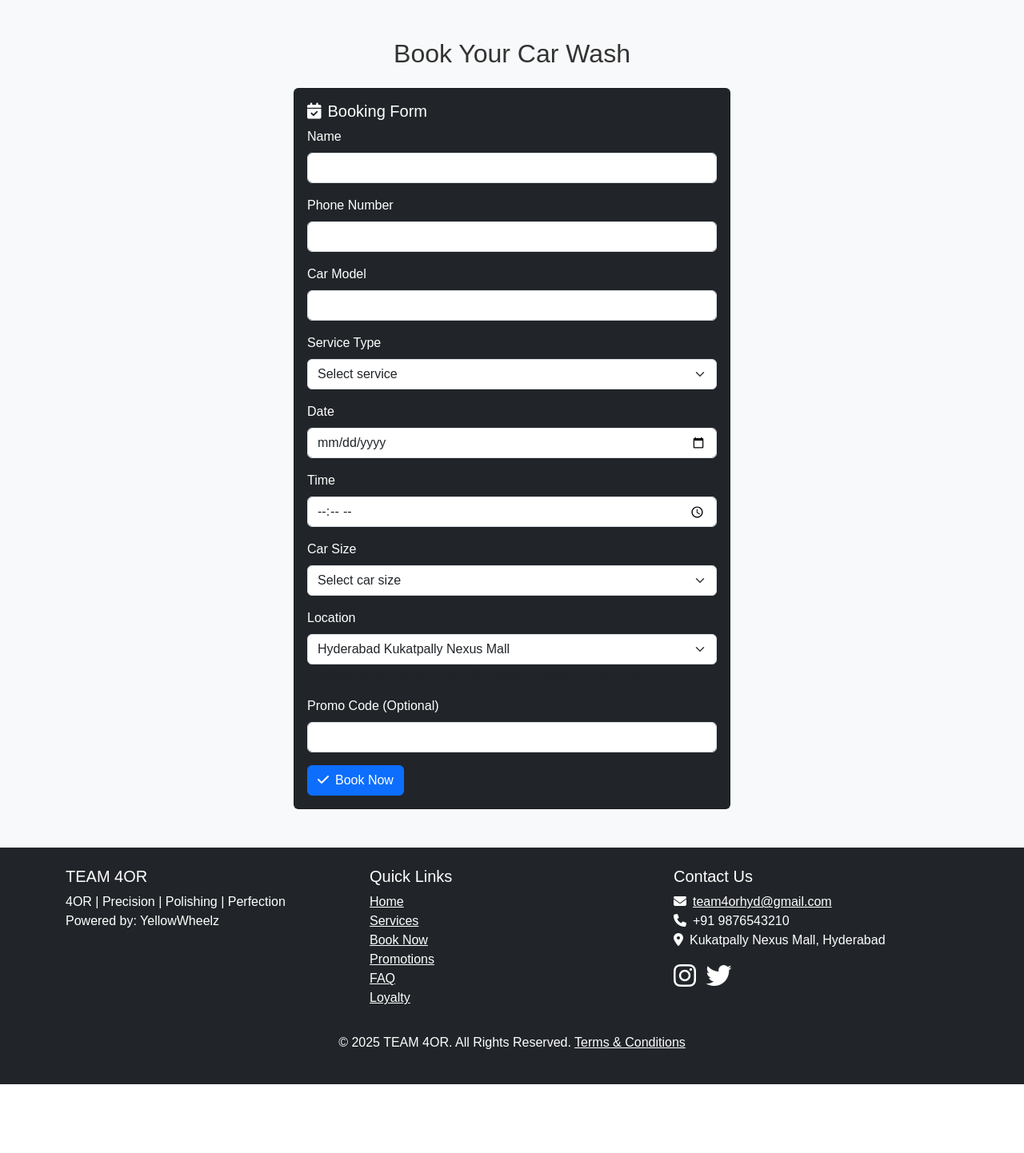
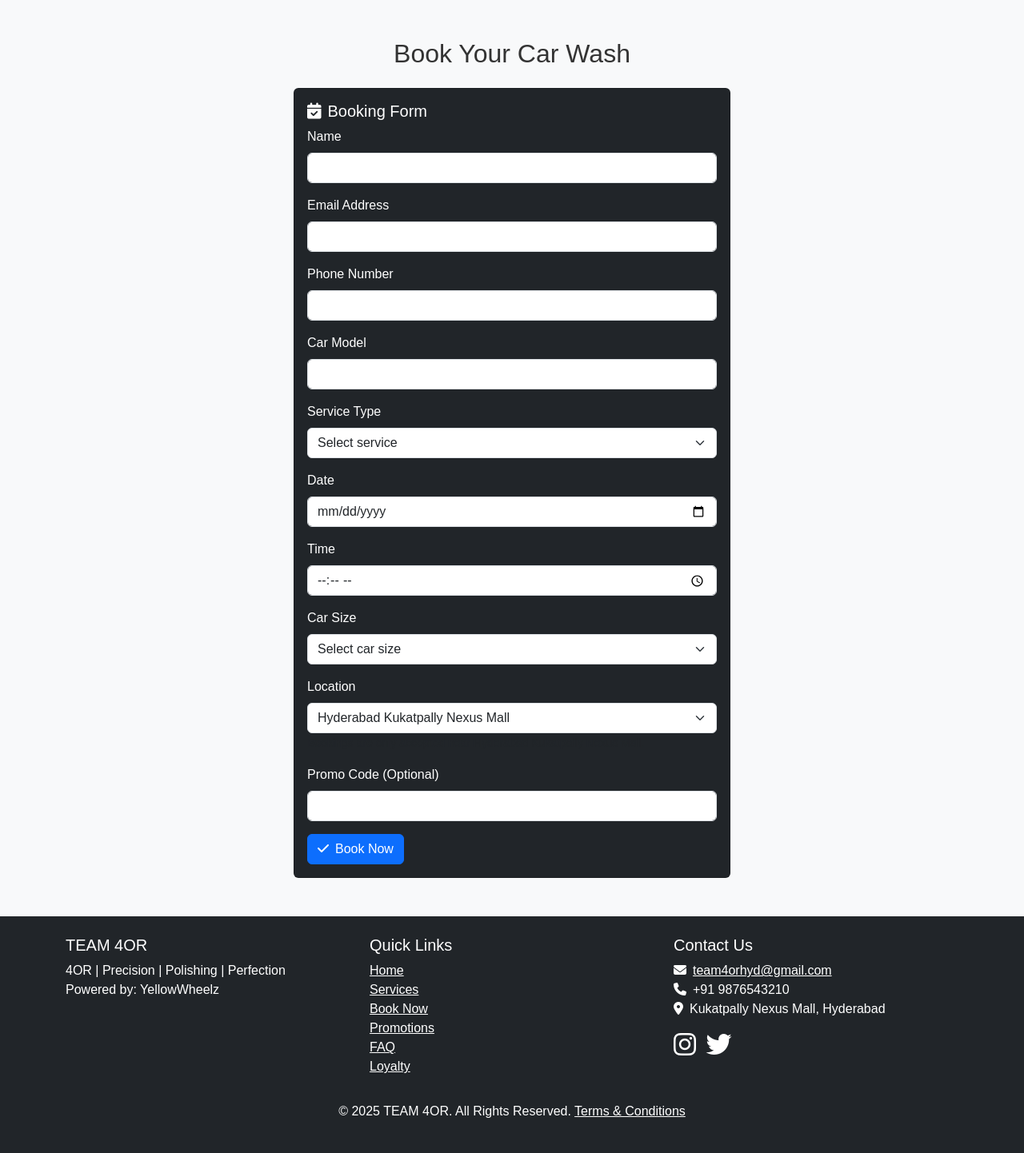
Before and after one commit to justfortestingnothibghere/4OR, a Flask app: page /booking in a window 1280 px wide. Shown: the part 56-1498 px from the top of the page at 80% size. Before the commit the page ends 1412 px from the top, so only its background shows below. Run offline with Flask 3, Linux system fonts and the light colour scheme.

Commit message:
Update booking.html

```diff
--- a/templates/booking.html
+++ b/templates/booking.html
@@ -53,6 +53,10 @@
                             <div class="mb-3">
                                 <label for="name" class="form-label">Name</label>
                                 <input type="text" class="form-control" id="name" name="name" required>
+                            </div>
+                            <div class="mb-3">
+                                <label for="email" class="form-label">Email Address</label>
+                                <input type="email" class="form-control" id="email" name="email" required>
                             </div>
                             <div class="mb-3">
                                 <label for="phone" class="form-label">Phone Number</label>
```
